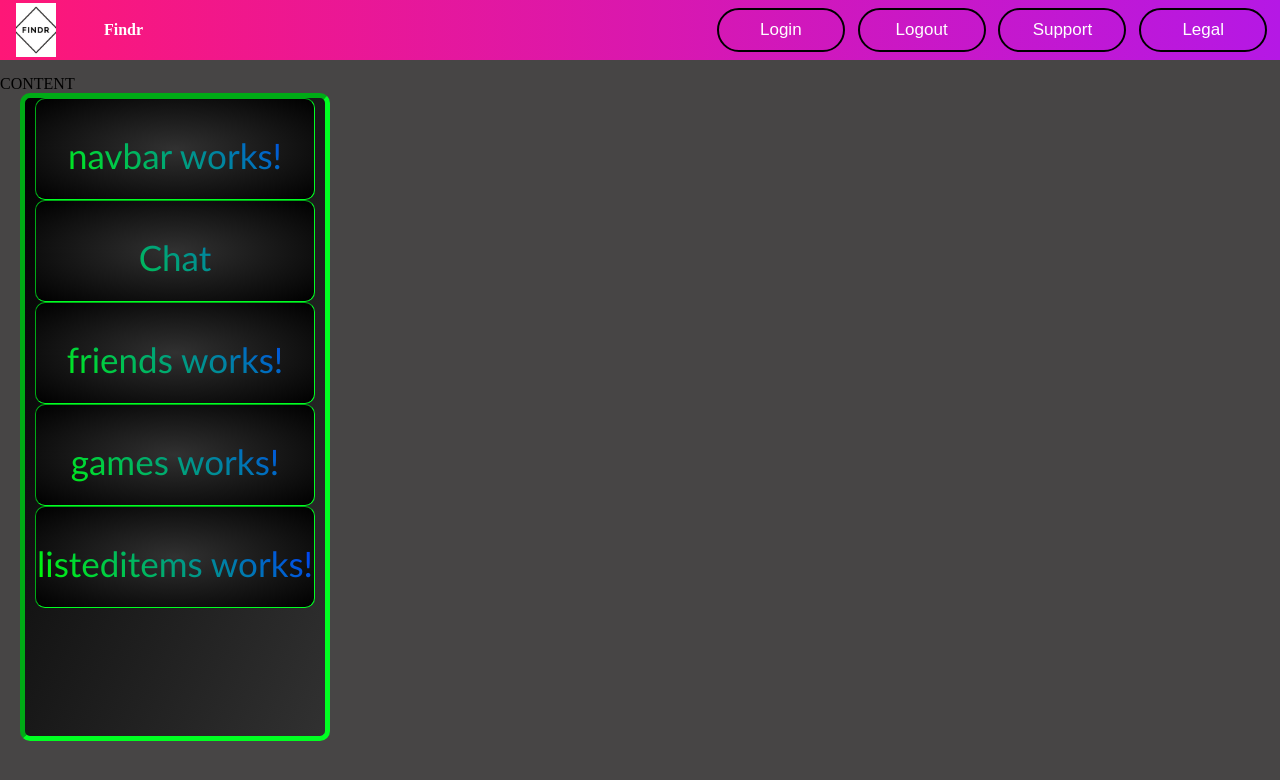
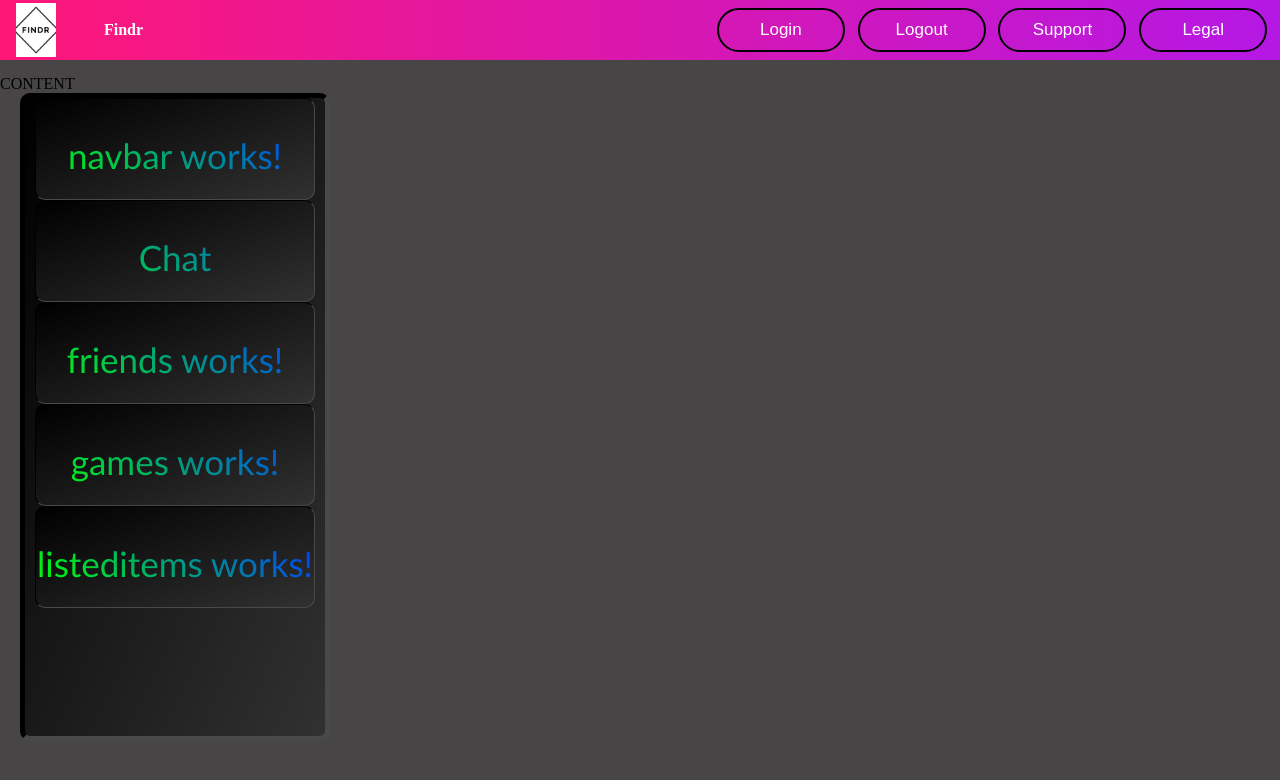
Before and after one commit to JustinMolema/Project2.4, an Angular app in the folder Findr/: page / in a window 1280 px wide. Shown: the top 780 px of the page. Built offline with nearby package versions, Linux system fonts and the light colour scheme.

Commit message:
even beautifuller

```diff
--- a/Findr/src/app/navbar/navbar.component.css
+++ b/Findr/src/app/navbar/navbar.component.css
@@ -1,7 +1,7 @@
 .navbar{
     background-image: linear-gradient(to bottom right, rgb(0, 0, 0), rgb(49, 49, 49));
     border-radius: 10px;
-    border: inset 5px rgb(0, 255, 34);
+    border: inset 5px rgb(73, 73, 73);
     margin-left: 20px;
     max-width: 300px;
     padding-bottom: 10%;
@@ -10,9 +10,9 @@
 }
 
 .navbarbutton{
-    background-image: radial-gradient(rgb(49, 49, 49), rgb(0, 0, 0));
+    background-image: linear-gradient(to bottom right, rgb(0, 0, 0), rgb(49, 49, 49));
     border-radius: 10px;
-    border: inset 1px rgb(0, 255, 34);
+    border: inset 1px rgb(73, 73, 73);
     text-align: center;
     max-width: 300px;
     min-width: 100px;
@@ -24,7 +24,7 @@
 }
 
 .navbarbutton:hover{
-  background-image: radial-gradient(rgb(95, 95, 95) 10%, rgb(45, 45, 45) 100%);
+  background-image: linear-gradient(to bottom right, rgb(45, 45, 45) 10%, rgb(95, 95, 95) 100%);
   animation: nvb-button-Animation 2s ease-in-out infinite backwards;
 }
 
```
